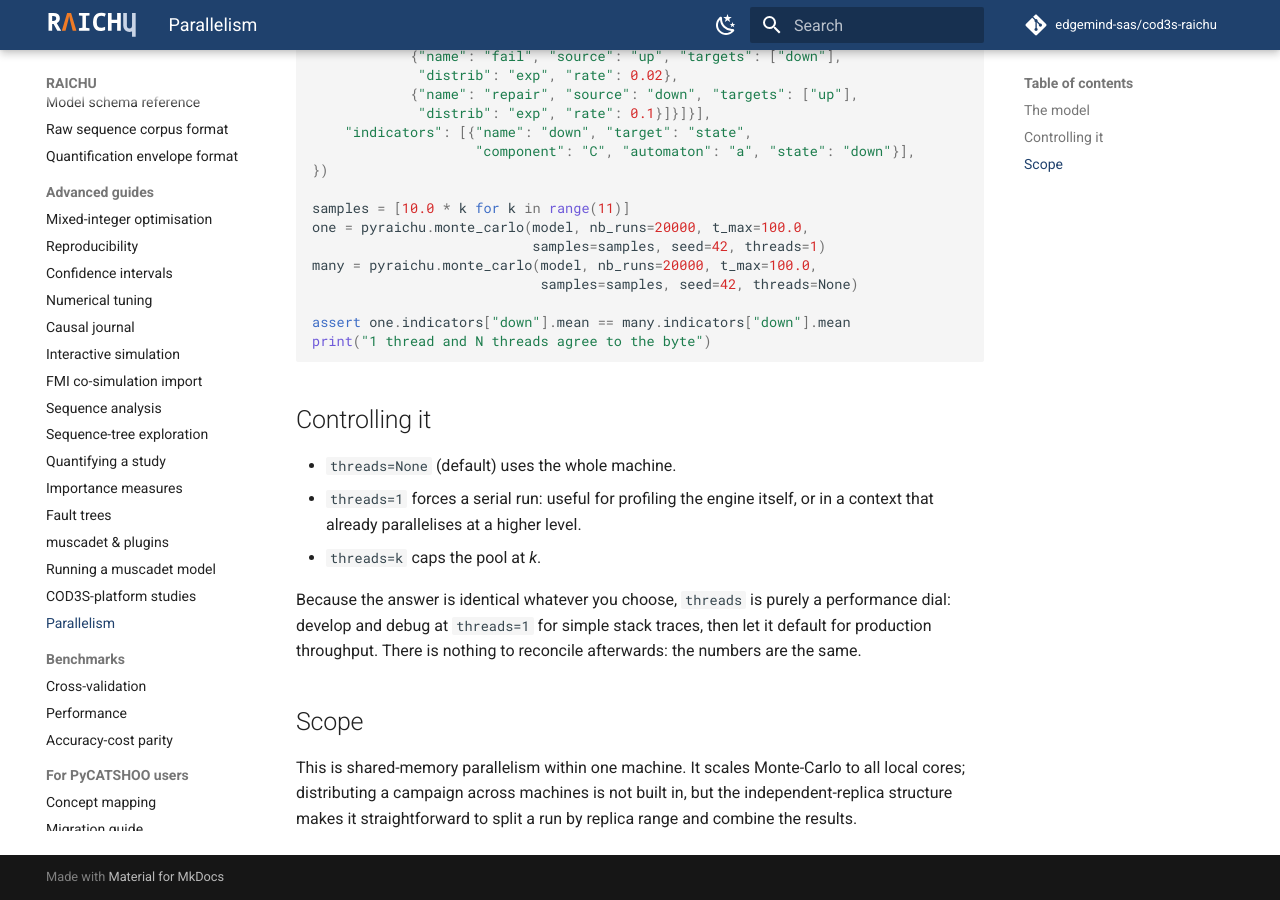
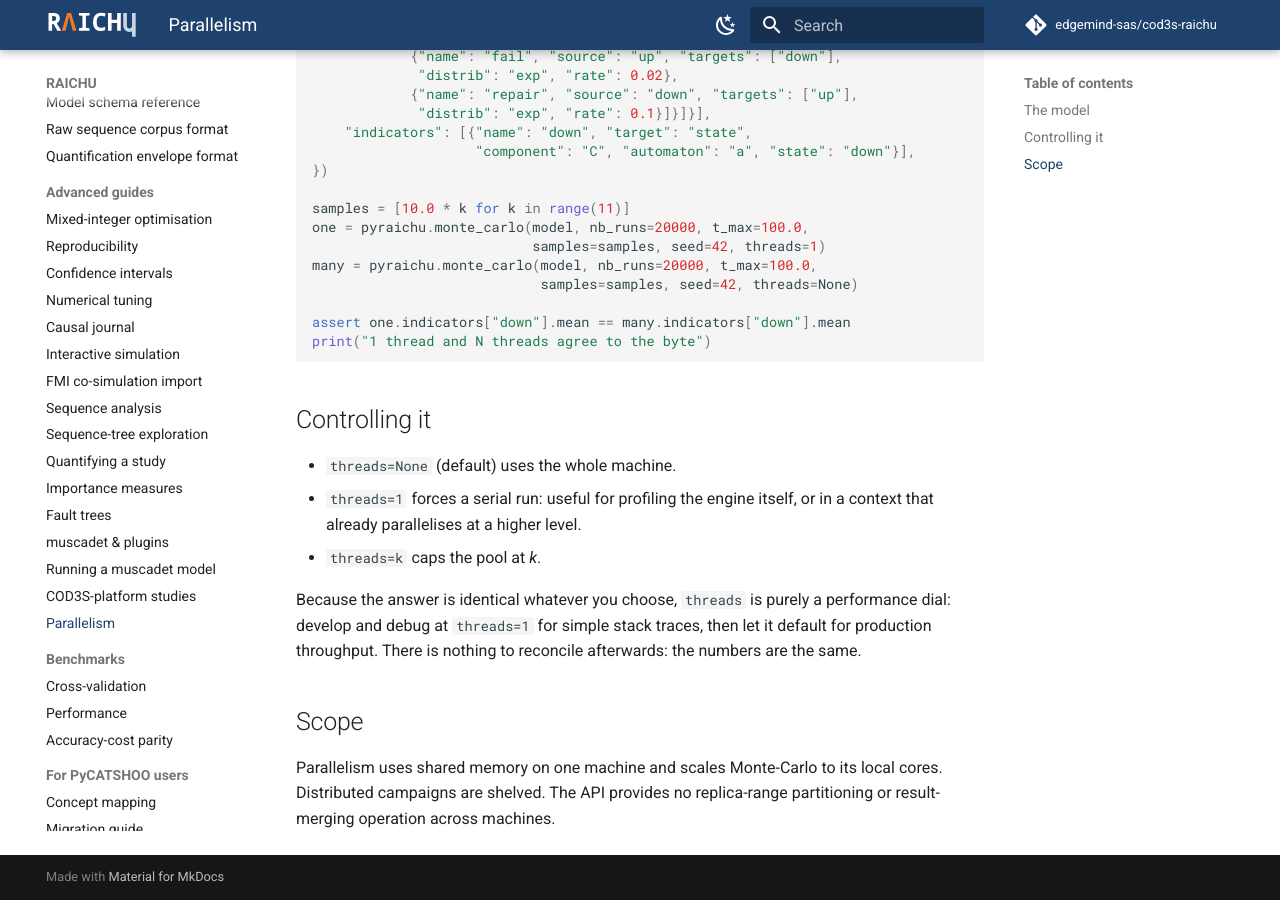
Before and after one commit to edgemind-sas/cod3s-raichu, an MkDocs documentation site: the page built from docs/guides/parallelism.md, in a window 1280 px wide and 900 px high, scrolled down 993 px. Built offline with MkDocs 1.6.1 and Material for MkDocs 9.7.7, drawn with Linux system fonts in a browser that asks for light colours; comment, search, counter and statistics services are not loaded.

Commit message:
docs: clarify parallelism, splitting and FMI export (U10) (#111)
Co-authored-by: Roland Donat <roland.donat@edgemind.net>

```diff
--- a/docs/guides/parallelism.md
+++ b/docs/guides/parallelism.md
@@ -72,7 +72,6 @@ to reconcile afterwards: the numbers are the same.
 
 ## Scope
 
-This is shared-memory parallelism within one machine. It scales
-Monte-Carlo to all local cores; distributing a campaign across machines
-is not built in, but the independent-replica structure makes it
-straightforward to split a run by replica range and combine the results.
+Parallelism uses shared memory on one machine and scales Monte-Carlo to
+its local cores. Distributed campaigns are shelved. The API provides no
+replica-range partitioning or result-merging operation across machines.
```
Also changed, not shown: docs/pycatshoo/concept-mapping.md (+2 -0 lines).
